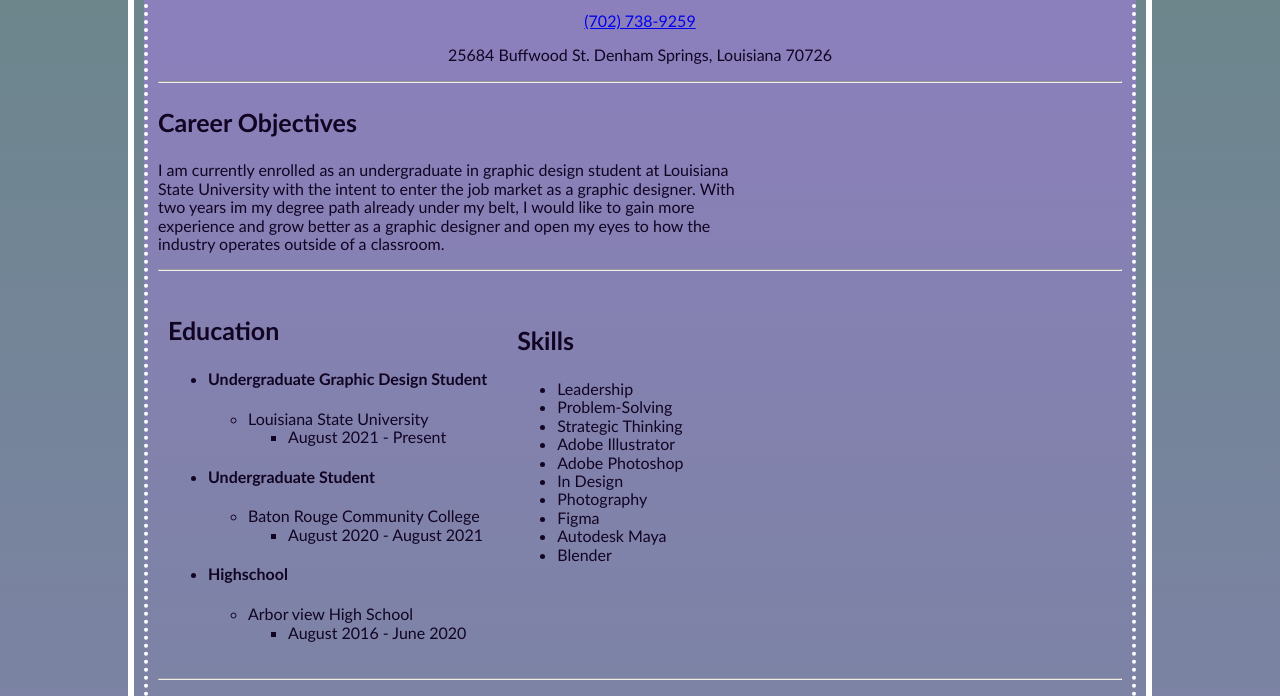
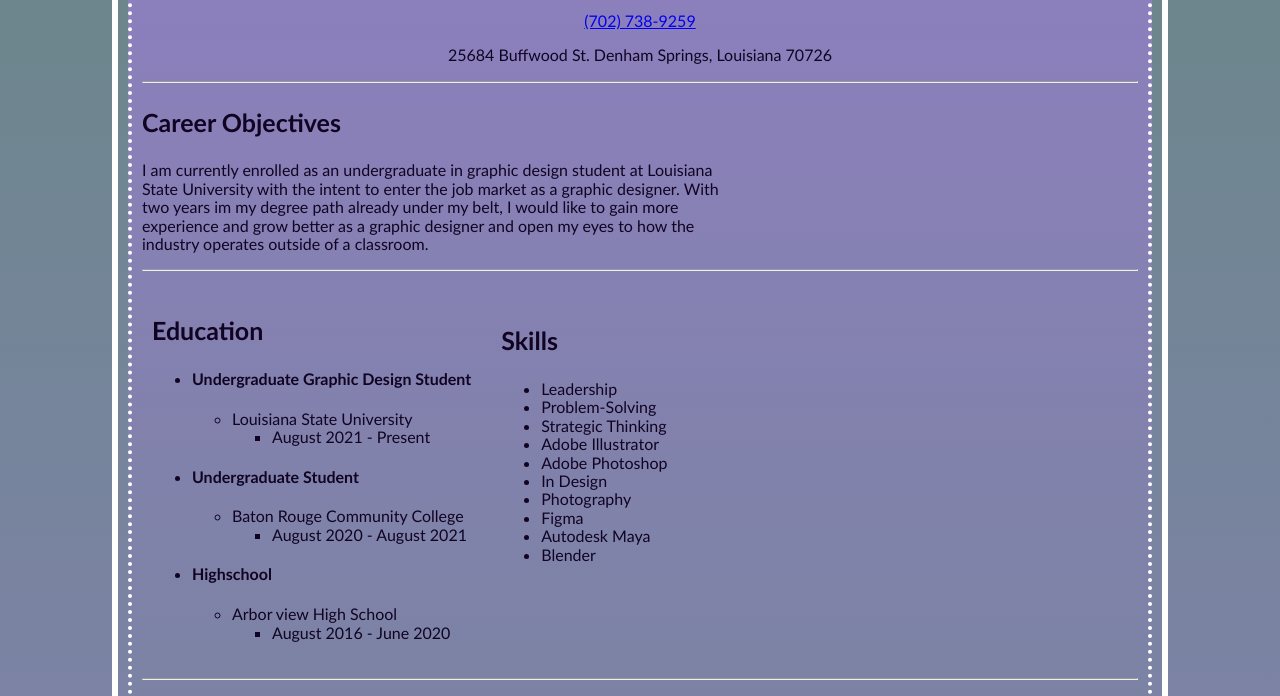
Before and after one commit to Hannah-Mills/Resume_Mills, a plain HTML site: page index.html in a window 1280 px wide. Shown: the part 360-1056 px from the top of the page. Drawn offline with Linux system fonts and the light colour scheme.

Commit message:
changed margins

```diff
--- a/css/main.css
+++ b/css/main.css
@@ -6,7 +6,8 @@ body {
     background:         linear-gradient(#648880, #937ec7);
     color:#110423;
     font-family:'Gill Sans', 'Gill Sans MT', Calibri, 'Trebuchet MS', sans-serif;
-    margin: 0px 10% 0px 10%;
+    margin-right: auto;
+    margin-left: auto;
     padding: 10px;
     max-width: 80%;
     border-right: 6px solid #ffffff;
```
